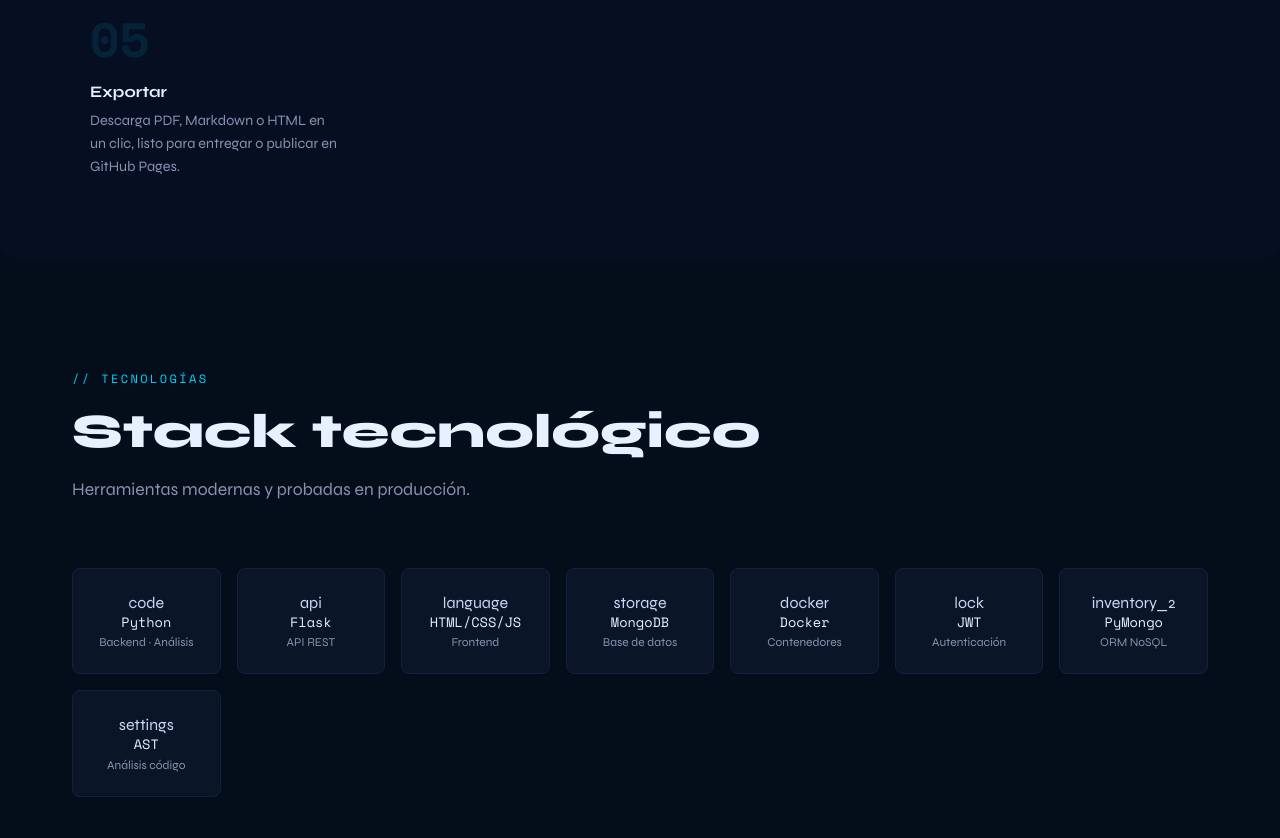
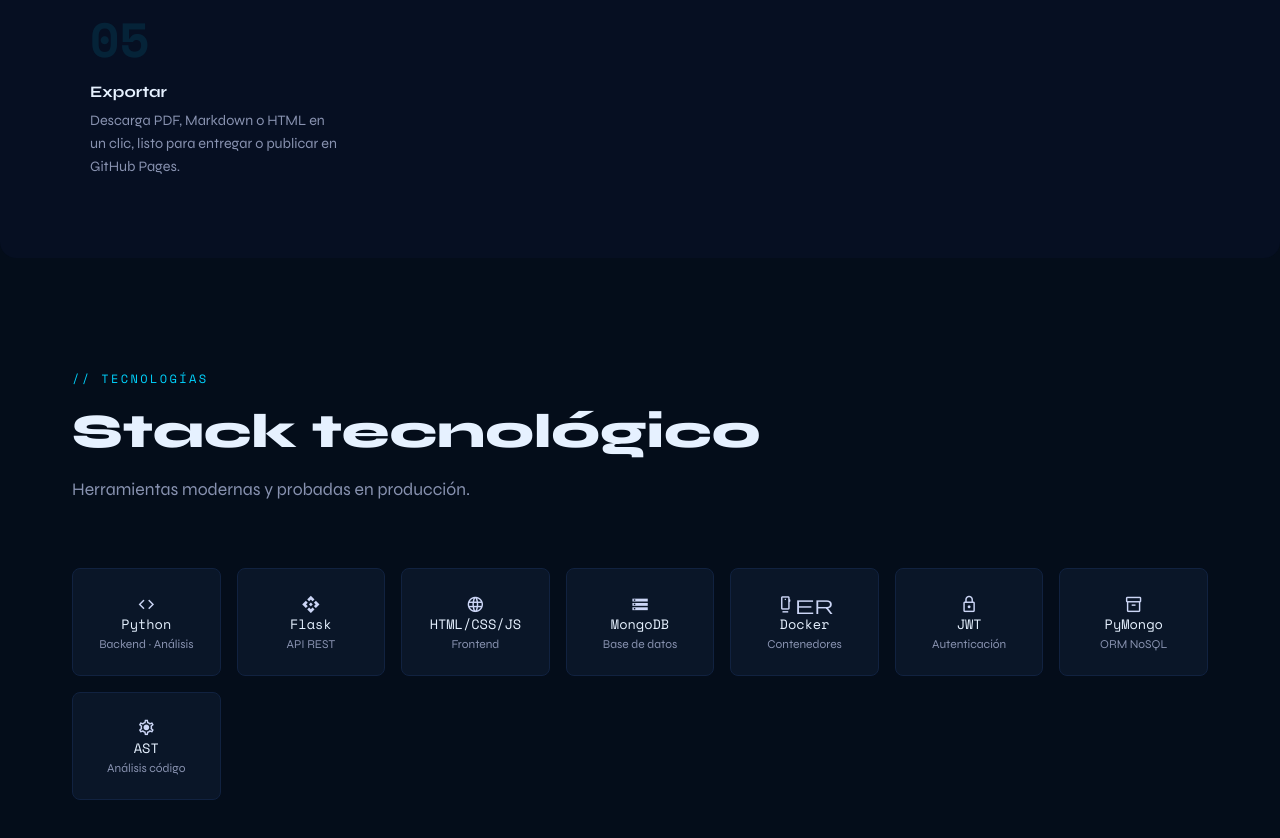
Before and after one commit to Ari0878/autoDocs, a plain HTML site: page frontend/templates/index.html in a window 1280 px wide. Shown: the part 2797-3635 px from the top of the page. Drawn offline with nearby package versions, Linux system fonts and the light colour scheme.

Commit message:
Correciones realizadas

```diff
--- a/frontend/templates/index.html
+++ b/frontend/templates/index.html
@@ -543,19 +543,19 @@
         <span class="feature-tag">Markdown · AI</span>
       </div>
       <div class="feature-card">
-        <div class="feature-icon"><span class="material-icons">bar_chart</span></div>
+        <div class="feature-icon"><span class="material-symbols-outlined">bar_chart</span></div>
         <h3>Dashboard de calidad</h3>
         <p>Score de calidad, complejidad ciclomática, porcentaje de funciones documentadas y detección de code smells.</p>
         <span class="feature-tag">McCabe · métricas</span>
       </div>
       <div class="feature-card">
-        <div class="feature-icon"><span class="material-icons">upload_file</span></div>
+        <div class="feature-icon"><span class="material-symbols-outlined">upload_file</span></div>
         <h3>Exportación profesional</h3>
         <p>Exporta tu documentación en PDF, Markdown o HTML listo para GitHub Pages o entrega universitaria.</p>
         <span class="feature-tag">PDF · Markdown · HTML</span>
       </div>
       <div class="feature-card">
-        <div class="feature-icon"><span class="material-icons">link</span></div>
+        <div class="feature-icon"><span class="material-symbols-outlined">link</span></div>
         <h3>Integración GitHub</h3>
         <p>Conecta directamente tu repositorio de GitHub y analiza el código sin necesidad de descargar nada.</p>
         <span class="feature-tag">GitHub API · OAuth</span>
@@ -600,14 +600,14 @@
     <h2>Stack tecnológico</h2>
     <p class="section-sub">Herramientas modernas y probadas en producción.</p>
     <div class="stack-grid">
-      <div class="stack-item"><div class="stack-icon"><span class="material-icons">code</span></div><div class="stack-name">Python</div><div class="stack-role">Backend · Análisis</div></div>
-      <div class="stack-item"><div class="stack-icon"><span class="material-icons">api</span></div><div class="stack-name">Flask</div><div class="stack-role">API REST</div></div>
-      <div class="stack-item"><div class="stack-icon"><span class="material-icons">language</span></div><div class="stack-name">HTML/CSS/JS</div><div class="stack-role">Frontend</div></div>
-      <div class="stack-item"><div class="stack-icon"><span class="material-icons">storage</span></div><div class="stack-name">MongoDB</div><div class="stack-role">Base de datos</div></div>
-      <div class="stack-item"><div class="stack-icon"><span class="material-icons">docker</span></div><div class="stack-name">Docker</div><div class="stack-role">Contenedores</div></div>
-      <div class="stack-item"><div class="stack-icon"><span class="material-icons">lock</span></div><div class="stack-name">JWT</div><div class="stack-role">Autenticación</div></div>
-      <div class="stack-item"><div class="stack-icon"><span class="material-icons">inventory_2</span></div><div class="stack-name">PyMongo</div><div class="stack-role">ORM NoSQL</div></div>
-      <div class="stack-item"><div class="stack-icon"><span class="material-icons">settings</span></div><div class="stack-name">AST</div><div class="stack-role">Análisis código</div></div>
+      <div class="stack-item"><div class="stack-icon"><span class="material-symbols-outlined">code</span></div><div class="stack-name">Python</div><div class="stack-role">Backend · Análisis</div></div>
+      <div class="stack-item"><div class="stack-icon"><span class="material-symbols-outlined">api</span></div><div class="stack-name">Flask</div><div class="stack-role">API REST</div></div>
+      <div class="stack-item"><div class="stack-icon"><span class="material-symbols-outlined">language</span></div><div class="stack-name">HTML/CSS/JS</div><div class="stack-role">Frontend</div></div>
+      <div class="stack-item"><div class="stack-icon"><span class="material-symbols-outlined">storage</span></div><div class="stack-name">MongoDB</div><div class="stack-role">Base de datos</div></div>
+      <div class="stack-item"><div class="stack-icon"><span class="material-symbols-outlined">docker</span></div><div class="stack-name">Docker</div><div class="stack-role">Contenedores</div></div>
+      <div class="stack-item"><div class="stack-icon"><span class="material-symbols-outlined">lock</span></div><div class="stack-name">JWT</div><div class="stack-role">Autenticación</div></div>
+      <div class="stack-item"><div class="stack-icon"><span class="material-symbols-outlined">inventory_2</span></div><div class="stack-name">PyMongo</div><div class="stack-role">ORM NoSQL</div></div>
+      <div class="stack-item"><div class="stack-icon"><span class="material-symbols-outlined">settings</span></div><div class="stack-name">AST</div><div class="stack-role">Análisis código</div></div>
     </div>
   </section>
 
@@ -629,7 +629,7 @@
   <!-- AUTH MODAL -->
   <div class="modal-overlay" id="authModal">
     <div class="modal" style="position:relative;">
-      <button class="modal-close" onclick="closeModal()">✕</button>
+      <button class="modal-close" onclick="closeModal()"><span class="material-symbols-outlined">close</span></button>
       <h3>AutoDocs AI</h3>
       <p class="modal-sub">Accede a tu cuenta o crea una nueva</p>
       <div class="tabs">
```
